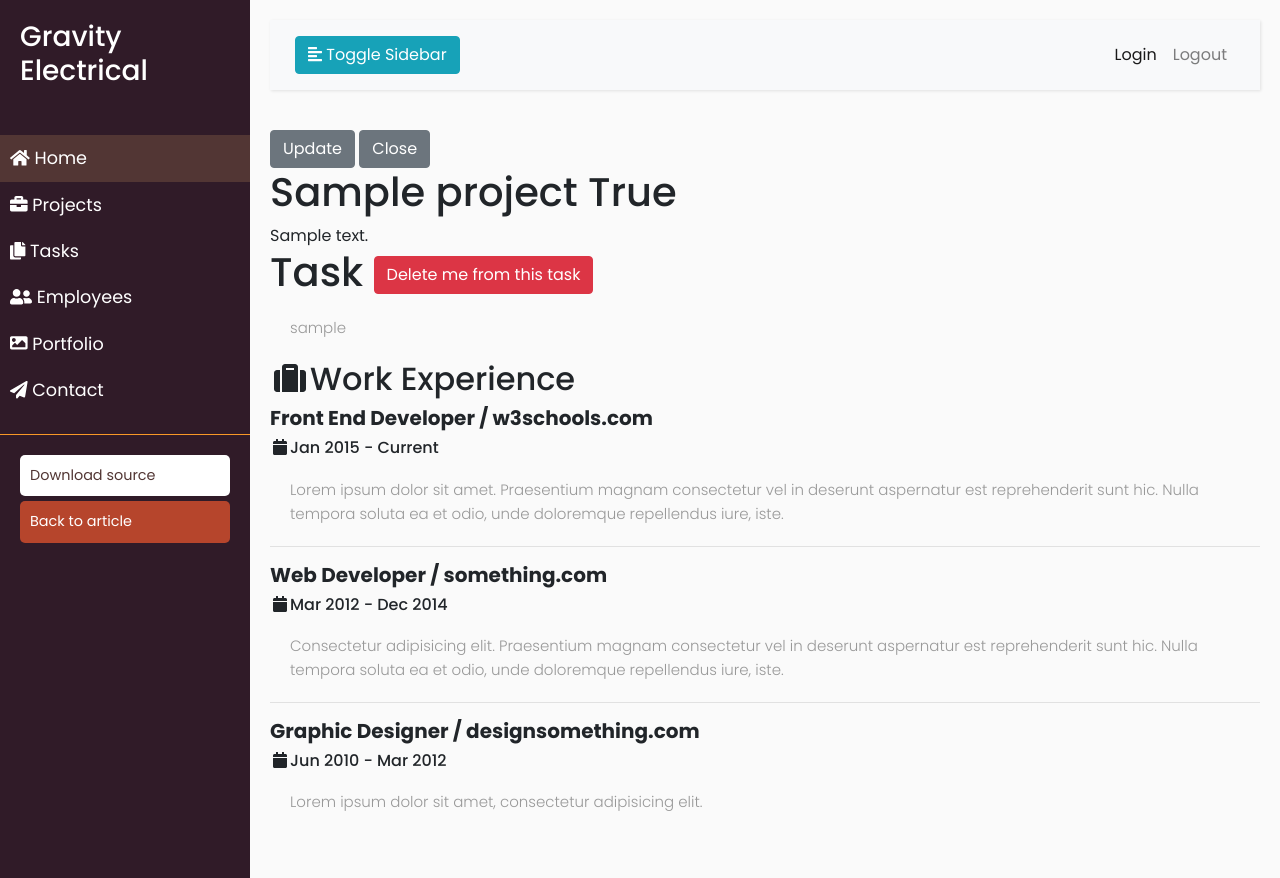
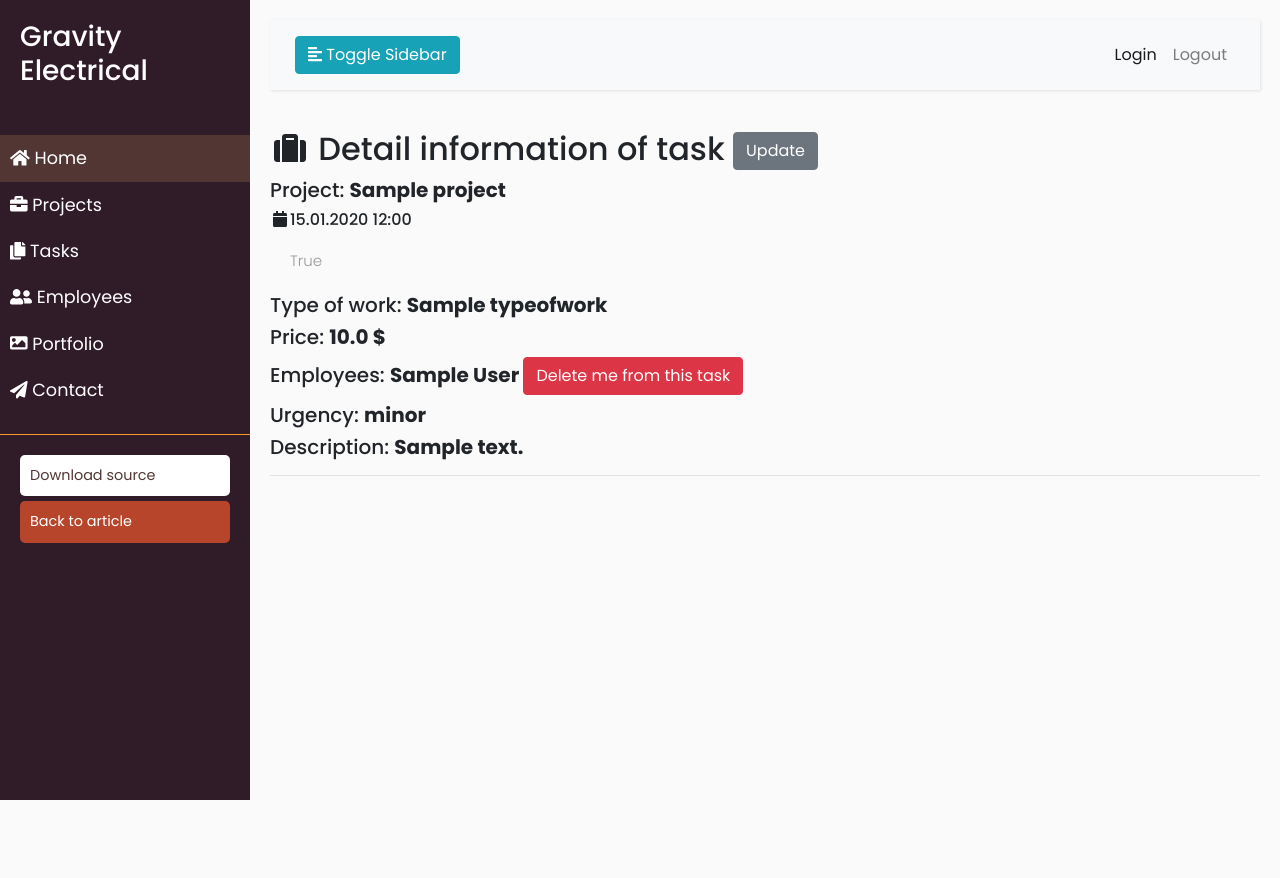
Before and after one commit to NCannavaro/Construction-company, a Django app: page /tasks/1/ in a window 1280 px wide. After the commit the page ends 800 px from the top, so only its background shows below. Run offline with Django 4.2, Linux system fonts and the light colour scheme; a user stored in the database is signed in; tables that the repository leaves empty hold one stand-in row (values such as "Sample post"); some libraries are stand-ins or nearby versions.

Commit message:
Modified task_detail.html

```diff
--- a/task_manager/forms.py
+++ b/task_manager/forms.py
@@ -100,5 +100,5 @@ class TaskSearchForm(forms.Form):
         max_length=255,
         required=False,
         label="",
-        widget=forms.TextInput(attrs={"placeholder": "search by last project"})
+        widget=forms.TextInput(attrs={"placeholder": "search by project"})
     )
--- a/task_manager/views.py
+++ b/task_manager/views.py
@@ -45,7 +45,7 @@ def index(request):
 class EmployeeListView(LoginRequiredMixin, generic.ListView):
     model = Employee
     template_name = "task_manager/employee_list.html"
-    paginate_by = 3
+    paginate_by = 5
     queryset = Employee.objects.prefetch_related(
         "tasks__project"
     ).select_related("position")
@@ -100,7 +100,7 @@ class EmployeeDeleteView(LoginRequiredMixin, generic.DeleteView):
 class ProjectListView(LoginRequiredMixin, generic.ListView):
     model = Project
     template_name = "task_manager/project_list.html"
-    paginate_by = 3
+    paginate_by = 5
 
     def get_context_data(self, *, object_list=None, **kwargs):
         context = super(ProjectListView, self).get_context_data(**kwargs)
@@ -139,7 +139,7 @@ class ProjectCreateView(LoginRequiredMixin, generic.CreateView):
 class TaskListView(LoginRequiredMixin, generic.ListView):
     model = Task
     template_name = "task_manager/task_list.html"
-    paginate_by = 3
+    paginate_by = 5
     queryset = Task.objects.select_related(
         "project", "type_of_work"
     ).prefetch_related("employees__position",)
--- a/templates/task_manager/task_detail.html
+++ b/templates/task_manager/task_detail.html
@@ -2,18 +2,26 @@
 
 {% block content %}
 
+  <div class="w3-twothird">
+    <div class="w3-container w3-card w3-white w3-margin-bottom">
+      <h2 class="w3-text-grey w3-padding-16"><i class="fa fa-suitcase fa-fw w3-margin-right w3-xxlarge w3-text-teal"></i>
+        Detail information of task
         <a href="{% url 'task_manager:task-update' pk=task.id %}" class="btn btn-secondary link-to-page">
           Update
         </a>
-
-    <a href="{% url 'task_manager:closing-tasks' pk=task.id %}" class="btn btn-secondary link-to-page">
-      Close
-  </a>
-
-  <h1>{{ task.project.name }} {{ task.is_completed }}</h1>
-  <p1>{{ task.description }}</p1>
-  <h1>
-  Task
+      </h2>
+      <div class="w3-container">
+        <h5 class="w3-opacity">Project: <b>{{ task.project }}</b></h5>
+        <h6 class="w3-text-teal"><i class="fa fa-calendar fa-fw w3-margin-right"></i>{{ task.creation_date|date:"d.m.Y H:i" }}<span class="w3-tag w3-teal w3-round"></span></h6>
+        <p>{{ task.is_completed }}</p>
+        <h5 class="w3-opacity">Type of work: <b>{{ task.type_of_work }}</b></h5>
+        <h5 class="w3-opacity">Price: <b>{{ task.price }} $</b></h5>
+        <h5 class="w3-opacity">
+          Employees:
+          <b>
+            {% for employee in task.employees.all %}
+              {{ employee.full_name }}
+            {% endfor %}
           {% if task in user.tasks.all %}
             <a href="{% url 'task_manager:toggle-tasks-assign' pk=task.id %}" class="btn btn-danger link-to-page">
               Delete me from this task
@@ -23,31 +31,18 @@
               Assign me from this task {{ user.projects.all }}
             </a>
           {% endif %}
-  </h1>
-  {% for task in task.employees.all %}
-  <p>{{ task }}</p>
-  {% endfor %}
-
-  <div class="w3-twothird">
-      <div class="w3-container w3-card w3-white w3-margin-bottom">
-        <h2 class="w3-text-grey w3-padding-16"><i class="fa fa-suitcase fa-fw w3-margin-right w3-xxlarge w3-text-teal"></i>Work Experience</h2>
-        <div class="w3-container">
-          <h5 class="w3-opacity"><b>Front End Developer / w3schools.com</b></h5>
-          <h6 class="w3-text-teal"><i class="fa fa-calendar fa-fw w3-margin-right"></i>Jan 2015 - <span class="w3-tag w3-teal w3-round">Current</span></h6>
-          <p>Lorem ipsum dolor sit amet. Praesentium magnam consectetur vel in deserunt aspernatur est reprehenderit sunt hic. Nulla tempora soluta ea et odio, unde doloremque repellendus iure, iste.</p>
+          </b>
+        </h5>
+        <h5 class="w3-opacity">Urgency: <b>{{ task.get_urgency_display }}</b></h5>
+        <h5 class="w3-opacity">Description: <b>{{ task.description }}</b></h5>
         <hr>
       </div>
-        <div class="w3-container">
-          <h5 class="w3-opacity"><b>Web Developer / something.com</b></h5>
-          <h6 class="w3-text-teal"><i class="fa fa-calendar fa-fw w3-margin-right"></i>Mar 2012 - Dec 2014</h6>
-          <p>Consectetur adipisicing elit. Praesentium magnam consectetur vel in deserunt aspernatur est reprehenderit sunt hic. Nulla tempora soluta ea et odio, unde doloremque repellendus iure, iste.</p>
-          <hr>
     </div>
-        <div class="w3-container">
-          <h5 class="w3-opacity"><b>Graphic Designer / designsomething.com</b></h5>
-          <h6 class="w3-text-teal"><i class="fa fa-calendar fa-fw w3-margin-right"></i>Jun 2010 - Mar 2012</h6>
-          <p>Lorem ipsum dolor sit amet, consectetur adipisicing elit. </p><br>
-        </div>
-      </div>
+      {% if task.is_completed == False and task in user.tasks.all%}
+        <a href="{% url 'task_manager:closing-tasks' pk=task.id %}" class="btn btn-success link-to-page">
+          Close the task
+        </a>
+      {% endif %}
+
   </div>
 {% endblock %}
```
Also changed, not shown: templates/task_manager/task_list.html (+31 -27 lines). Lines whose indentation alone changed are shown as unchanged.
